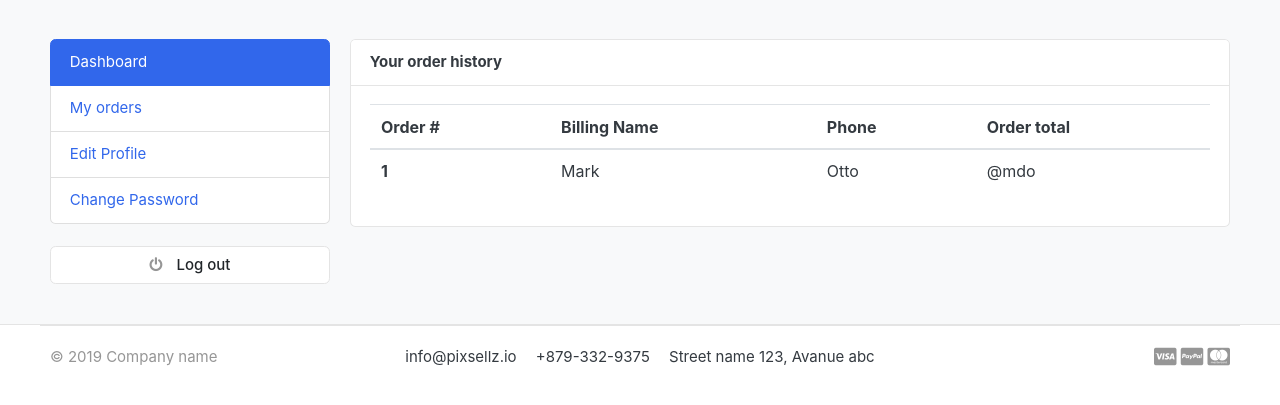
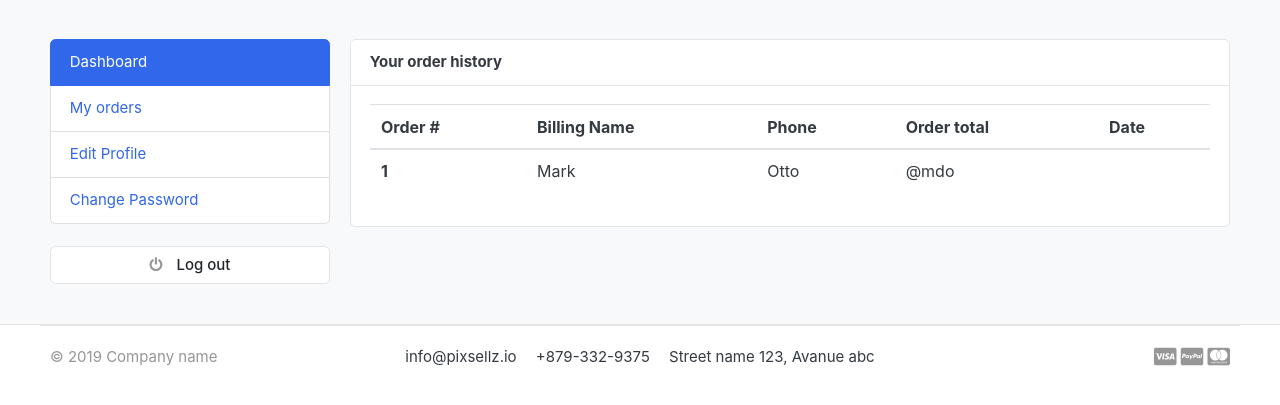
Before and after one commit to RobertoRP101/ecommerceOnline, a Django app: page /accounts/my_orders/ in a window 1280 px wide. Shown: the part 124-529 px from the top of the page. Run offline with Django 5.2, Linux system fonts and the light colour scheme; data that the repository does not hold is empty; parts of the project's set-up code (start-up, migrations or seed data) failed here and were passed over; some libraries are stand-ins or nearby versions; some web fonts are replaced.

Commit message:
Date column added to table

```diff
--- a/templates/accounts/my_orders.html
+++ b/templates/accounts/my_orders.html
@@ -22,6 +22,7 @@
                                   <th scope="col">Billing Name</th>
                                   <th scope="col">Phone</th>
                                   <th scope="col">Order total</th>
+                                  <th scope="col">Date</th>
                                 </tr>
                               </thead>
                               <tbody>
```
